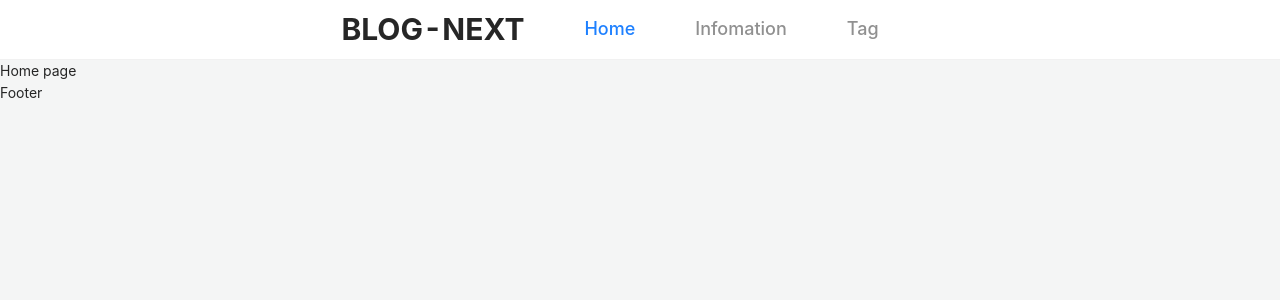
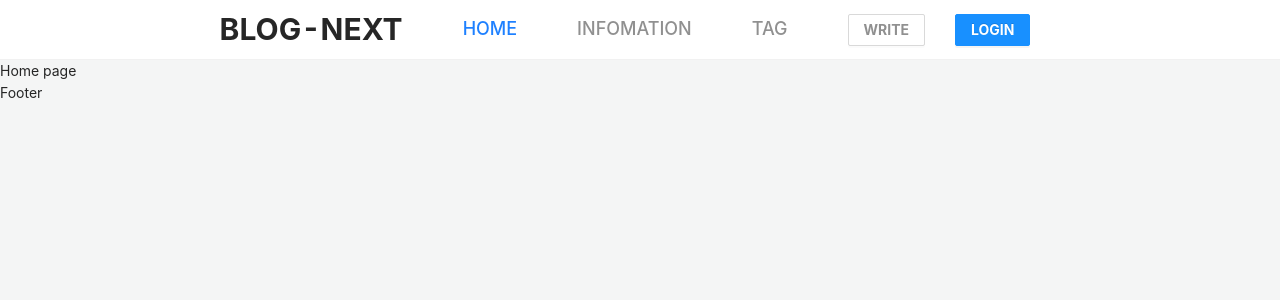
Before and after one commit to oracis/next-blog, a Next.js app: page / in a window 1280 px wide. Shown: the top 300 px of the page. Built offline with nearby package versions, Linux system fonts and the light colour scheme.

Commit message:
Implement fundamental of Login

```diff
--- /dev/null
+++ b/components/Login/index.tsx
@@ -0,0 +1,9 @@
+interface LoginProps {
+  onClose: () => void;
+}
+
+const Login = (props: LoginProps) => {
+  return <div>Login</div>;
+};
+
+export default Login;
--- a/components/Navbar/index.module.scss
+++ b/components/Navbar/index.module.scss
@@ -20,6 +20,7 @@
             font-size: 18px;
             padding: 20px 0;
             position: relative;
+            text-transform: uppercase;
 
             &.active {
                 color: #1e80ff;
@@ -42,4 +43,17 @@
             }
         }
     }
+
+    .operationArea {
+        .opearateButton {
+            margin-right: 30px;
+            font-size: 14px;
+            text-transform: uppercase;
+            font-weight: bold;
+
+            &.write {
+                color: #909090;
+            }
+        }
+    }
 }
--- a/components/Navbar/index.tsx
+++ b/components/Navbar/index.tsx
@@ -1,12 +1,27 @@
+import { useState } from "react";
 import { NextPage } from "next";
 import Link from "next/link";
 import { useRouter } from "next/router";
+import { Button } from "antd";
 import navs from "./config";
+import Login from "components/Login";
 import styles from "./index.module.scss";
 
 const Header: NextPage = () => {
   const { pathname } = useRouter();
-  console.log(pathname);
+  const [isShowLogin, setIsShowLogin] = useState(false);
+
+  const handleWrite = () => {
+    console.log("write");
+  };
+
+  const handleLogin = () => {
+    setIsShowLogin(true);
+  };
+
+  const handleClose = () => {
+    setIsShowLogin(false);
+  };
 
   return (
     <div className={styles.navbar}>
@@ -16,10 +31,32 @@ const Header: NextPage = () => {
       <section className={styles.linkArea}>
         {navs?.map((nav) => (
           <Link key={nav.label} href={nav.path}>
-            <a className={`${styles.navItem} ${pathname === nav.path ? `${styles.active}`  : ""}`}>{nav.label}</a>
+            <a
+              className={`${styles.navItem} ${
+                pathname === nav.path ? `${styles.active}` : ""
+              }`}
+            >
+              {nav.label}
+            </a>
           </Link>
         ))}
       </section>
+      <section className={styles.operationArea}>
+        <Button
+          className={`${styles.opearateButton} ${styles.write}`}
+          onClick={handleWrite}
+        >
+          Write
+        </Button>
+        <Button
+          className={styles.opearateButton}
+          type="primary"
+          onClick={handleLogin}
+        >
+          Login
+        </Button>
+      </section>
+      {isShowLogin ? <Login onClose={handleClose} /> : null}
     </div>
   );
 };
--- a/tsconfig.json
+++ b/tsconfig.json
@@ -13,7 +13,8 @@
     "resolveJsonModule": true,
     "isolatedModules": true,
     "jsx": "preserve",
-    "incremental": true
+    "incremental": true,
+    "baseUrl": "."
   },
   "include": ["next-env.d.ts", "**/*.ts", "**/*.tsx"],
   "exclude": ["node_modules"]
```
